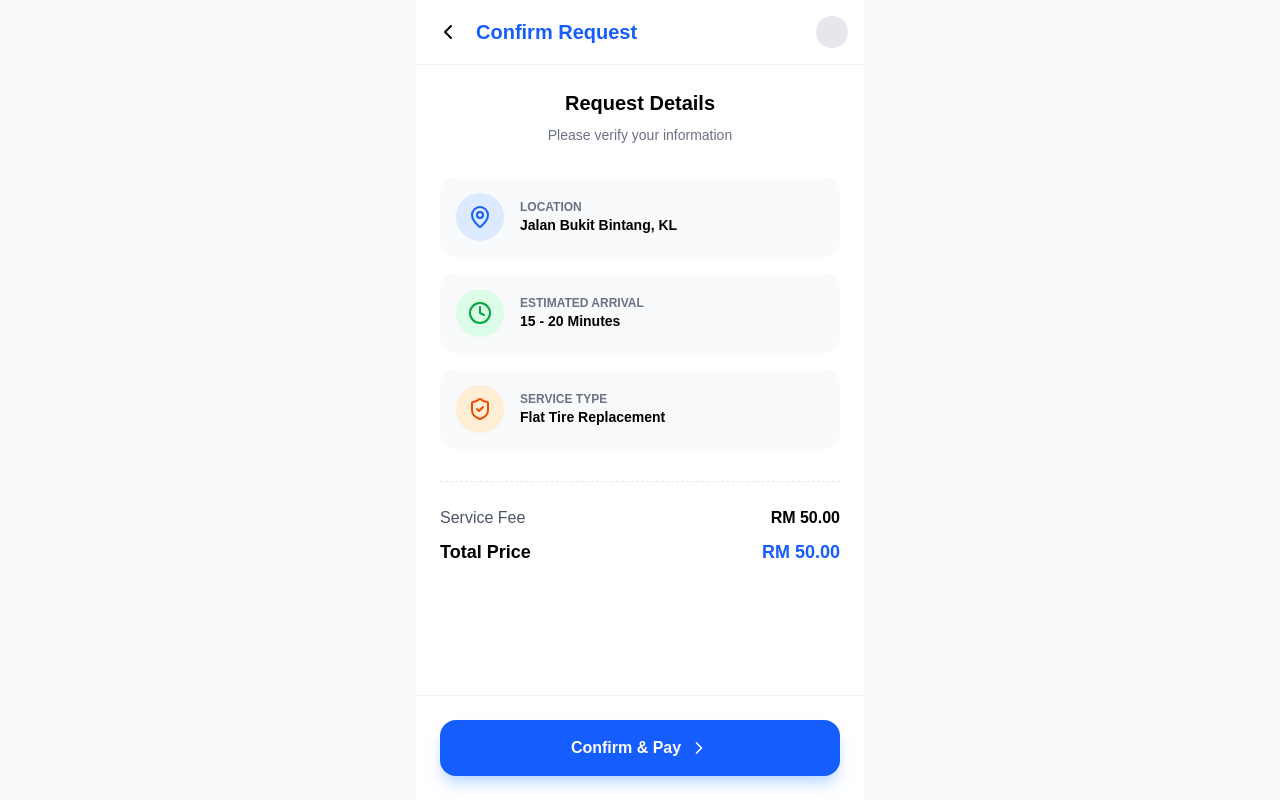
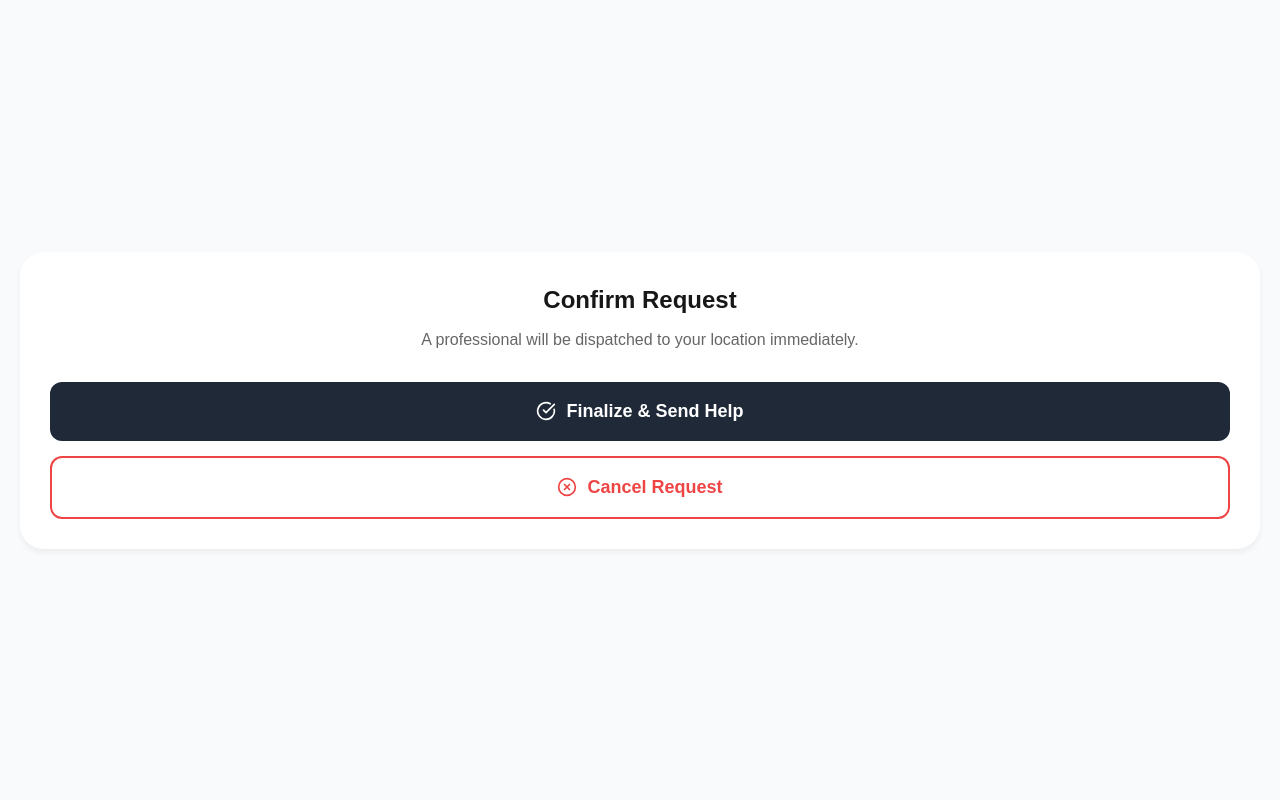
Before and after one commit to wanednamarissa05-maker/road-rescue, a Next.js app: page /confirm-request in a window 1280 px wide. Built offline with nearby package versions, Linux system fonts and the light colour scheme.

Commit message:
fix: database connection and success page

```diff
--- a/app/confirm-request/page.tsx
+++ b/app/confirm-request/page.tsx
@@ -1,85 +1,81 @@
-"use client"; // Required for interactivity
+"use client";
+import { useState } from "react";
+import { useRouter } from "next/navigation";
+import { XCircle, CheckCircle, Loader2 } from "lucide-react";
+import { supabase } from "../supabaseClient"; // This connects to your new file
 
-import { useRouter } from "next/navigation"; // Next.js router
-import { AppHeader } from "../components/AppHeader";
-import { MapPin, Clock, ShieldCheck, ChevronRight } from "lucide-react"; // Icons for details
+export default function ConfirmPage() {
+  const router = useRouter();
+  const [isLoading, setIsLoading] = useState(false);
 
-export default function ConfirmRequestPage() {
-  const router = useRouter();
+  const handleFinalize = async () => {
+    setIsLoading(true);
 
-  const handleConfirm = () => {
-    // In a real app, this would send data to a database
-    router.push("/tracking");
+    try {
+      // 1. Save the request to your Supabase table
+      const { error } = await supabase
+        .from('requests')
+        .insert([
+          {
+            service_type: 'Towing',
+            location: 'Kuala Lumpur',
+            status: 'pending'
+          }
+        ]);
+
+      if (error) throw error;
+
+      // 2. Wait a brief moment so the user sees the "Searching" animation
+      setTimeout(() => {
+        router.push('/success');
+      }, 2000);
+
+    } catch (error: any) {
+      console.error("Error saving to Supabase:", error.message);
+      alert("Database Error: Make sure your 'requests' table is created in Supabase!");
+      setIsLoading(false);
+    }
   };
 
   return (
-    <div className="min-h-screen bg-gray-50 flex flex-col text-black">
-      <div className="max-w-md mx-auto bg-white min-h-screen w-full flex flex-col">
-        <AppHeader title="Confirm Request" showBack={true} />
+    <div style={{ padding: '20px', textAlign: 'center', fontFamily: 'sans-serif', minHeight: '100vh', display: 'flex', flexDirection: 'column', justifyContent: 'center', backgroundColor: '#f9fafb' }}>
 
-        <div className="p-6 flex-1 space-y-8">
-          <div className="text-center space-y-2">
-            <h2 className="text-xl font-bold">Request Details</h2>
-            <p className="text-gray-500 text-sm">Please verify your information</p>
-          </div>
+      {isLoading ? (
+        <div style={{ display: 'flex', flexDirection: 'column', alignItems: 'center' }}>
+          <Loader2 className="animate-spin" size={48} color="#2563eb" style={{ marginBottom: '16px' }} />
+          <h1 style={{ fontSize: '20px', fontWeight: 'bold' }}>Connecting to Driver...</h1>
+          <p style={{ color: '#666' }}>Saving your request to our secure database.</p>
+        </div>
+      ) : (
+        <div style={{ backgroundColor: 'white', padding: '30px', borderRadius: '24px', boxShadow: '0 4px 6px rgba(0,0,0,0.05)' }}>
+          <h1 style={{ fontSize: '24px', fontWeight: 'bold', marginBottom: '10px' }}>Confirm Request</h1>
+          <p style={{ color: '#666', marginBottom: '30px' }}>A professional will be dispatched to your location immediately.</p>
 
-          {/* Info Cards */}
-          <div className="space-y-4">
-            <div className="flex items-center gap-4 p-4 bg-gray-50 rounded-2xl">
-              <div className="bg-blue-100 p-3 rounded-full text-blue-600">
-                <MapPin size={24} />
-              </div>
-              <div>
-                <p className="text-xs text-gray-500 uppercase font-bold">Location</p>
-                <p className="font-semibold text-sm">Jalan Bukit Bintang, KL</p>
-              </div>
-            </div>
+          <button
+            onClick={handleFinalize}
+            style={{
+              width: '100%', padding: '16px', backgroundColor: '#1f2937', color: 'white',
+              borderRadius: '12px', border: 'none', fontWeight: 'bold', fontSize: '18px',
+              display: 'flex', alignItems: 'center', justifyContent: 'center', gap: '10px', marginBottom: '15px', cursor: 'pointer'
+            }}
+          >
+            <CheckCircle size={20} />
+            Finalize & Send Help
+          </button>
 
-            <div className="flex items-center gap-4 p-4 bg-gray-50 rounded-2xl">
-              <div className="bg-green-100 p-3 rounded-full text-green-600">
-                <Clock size={24} />
-              </div>
-              <div>
-                <p className="text-xs text-gray-500 uppercase font-bold">Estimated Arrival</p>
-                <p className="font-semibold text-sm">15 - 20 Minutes</p>
-              </div>
-            </div>
-
-            <div className="flex items-center gap-4 p-4 bg-gray-50 rounded-2xl">
-              <div className="bg-orange-100 p-3 rounded-full text-orange-600">
-                <ShieldCheck size={24} />
-              </div>
-              <div>
-                <p className="text-xs text-gray-500 uppercase font-bold">Service Type</p>
-                <p className="font-semibold text-sm">Flat Tire Replacement</p>
-              </div>
-            </div>
-          </div>
-
-          {/* Price Breakdown */}
-          <div className="border-t border-dashed border-gray-200 pt-6">
-            <div className="flex justify-between items-center mb-2">
-              <span className="text-gray-600">Service Fee</span>
-              <span className="font-semibold">RM 50.00</span>
-            </div>
-            <div className="flex justify-between items-center text-lg font-bold">
-              <span>Total Price</span>
-              <span className="text-blue-600">RM 50.00</span>
-            </div>
-          </div>
-        </div>
-
-        {/* Action Button */}
-        <div className="p-6 bg-white border-t border-gray-100">
           <button
-            onClick={handleConfirm}
-            className="w-full py-4 bg-blue-600 text-white rounded-2xl font-bold flex items-center justify-center gap-2 hover:bg-blue-700 transition shadow-lg shadow-blue-200"
+            onClick={() => router.push('/')}
+            style={{
+              width: '100%', padding: '16px', backgroundColor: 'transparent', color: '#ef4444',
+              borderRadius: '12px', border: '2px solid #ef4444', fontWeight: 'bold', fontSize: '18px',
+              display: 'flex', alignItems: 'center', justifyContent: 'center', gap: '10px', cursor: 'pointer'
+            }}
           >
-            Confirm & Pay
-            <ChevronRight size={20} />
+            <XCircle size={20} />
+            Cancel Request
           </button>
         </div>
-      </div>
+      )}
     </div>
   );
 }
--- a/app/success/page.tsx
+++ b/app/success/page.tsx
@@ -0,0 +1,42 @@
+"use client";
+import React from 'react';
+import { CheckCircle } from "lucide-react";
+import { useRouter } from "next/navigation";
+
+export default function SuccessPage() {
+  const router = useRouter();
+
+  return (
+    <div style={{
+      padding: '20px',
+      textAlign: 'center',
+      minHeight: '100vh',
+      display: 'flex',
+      flexDirection: 'column',
+      justifyContent: 'center',
+      alignItems: 'center',
+      backgroundColor: '#f0fdf4'
+    }}>
+      <CheckCircle size={80} color="#22c55e" style={{ marginBottom: '20px' }} />
+      <h1 style={{ fontSize: '28px', fontWeight: 'bold', color: '#166534' }}>Request Sent!</h1>
+      <p style={{ color: '#15803d', marginBottom: '30px', maxWidth: '300px' }}>
+        Help is on the way. A professional has been notified of your request.
+      </p>
+
+      <button
+        onClick={() => router.push('/')}
+        style={{
+          padding: '12px 24px',
+          backgroundColor: '#166534',
+          color: 'white',
+          borderRadius: '8px',
+          border: 'none',
+          fontWeight: 'bold',
+          cursor: 'pointer'
+        }}
+      >
+        Back to Home
+      </button>
+    </div>
+  );
+}
--- a/app/supabaseClient.ts
+++ b/app/supabaseClient.ts
@@ -0,0 +1,7 @@
+import { createClient } from '@supabase/supabase-js';
+
+// Hardcoding your keys for a 100% guaranteed connection
+const supabaseUrl = 'https://nizhdjazmqjadjpdgqtb.supabase.co';
+const supabaseAnonKey = 'sb_publishable_JkzPREJArx8oImxhYRo6UA_M2LEwJYl';
+
+export const supabase = createClient(supabaseUrl, supabaseAnonKey);
```
